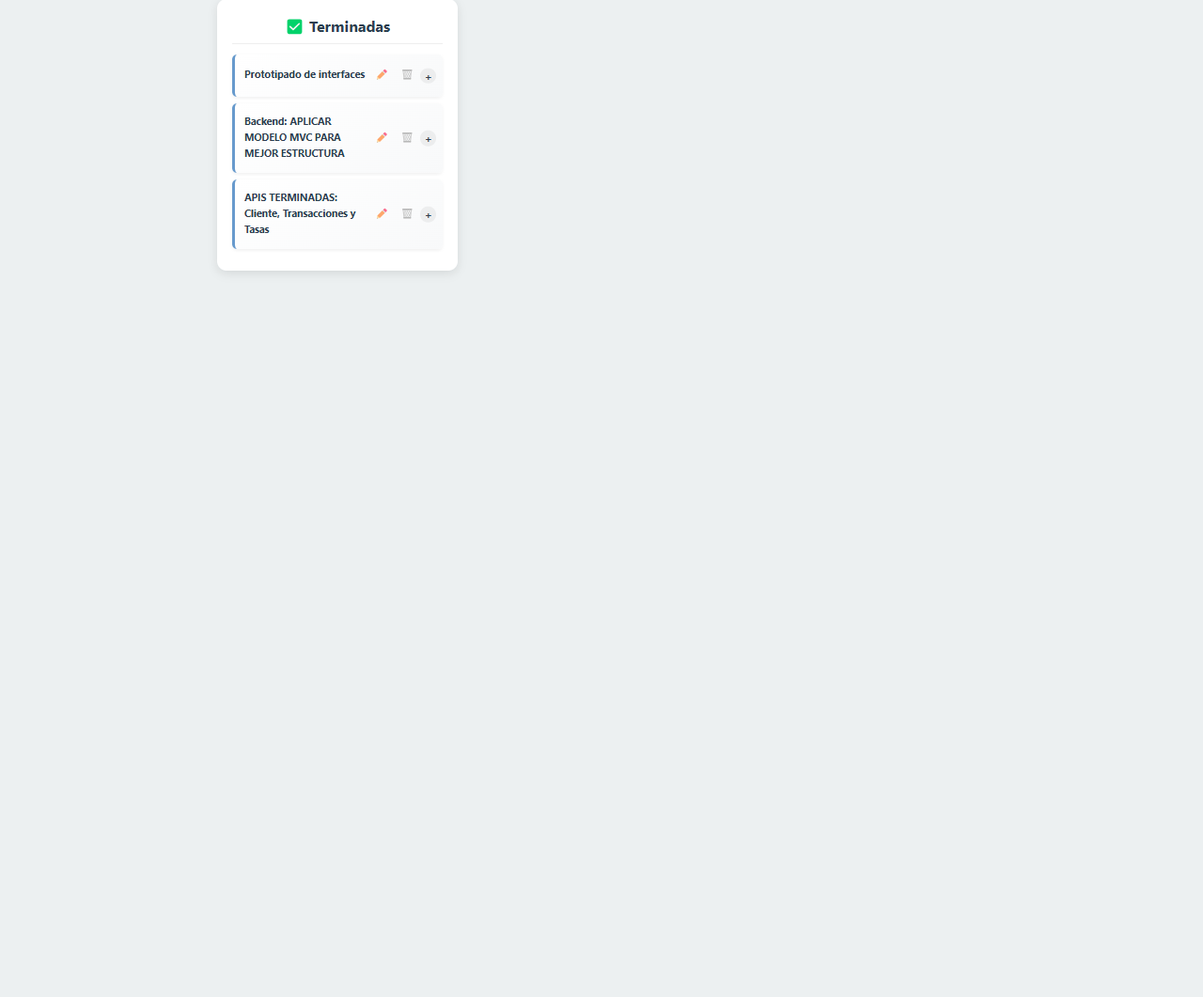
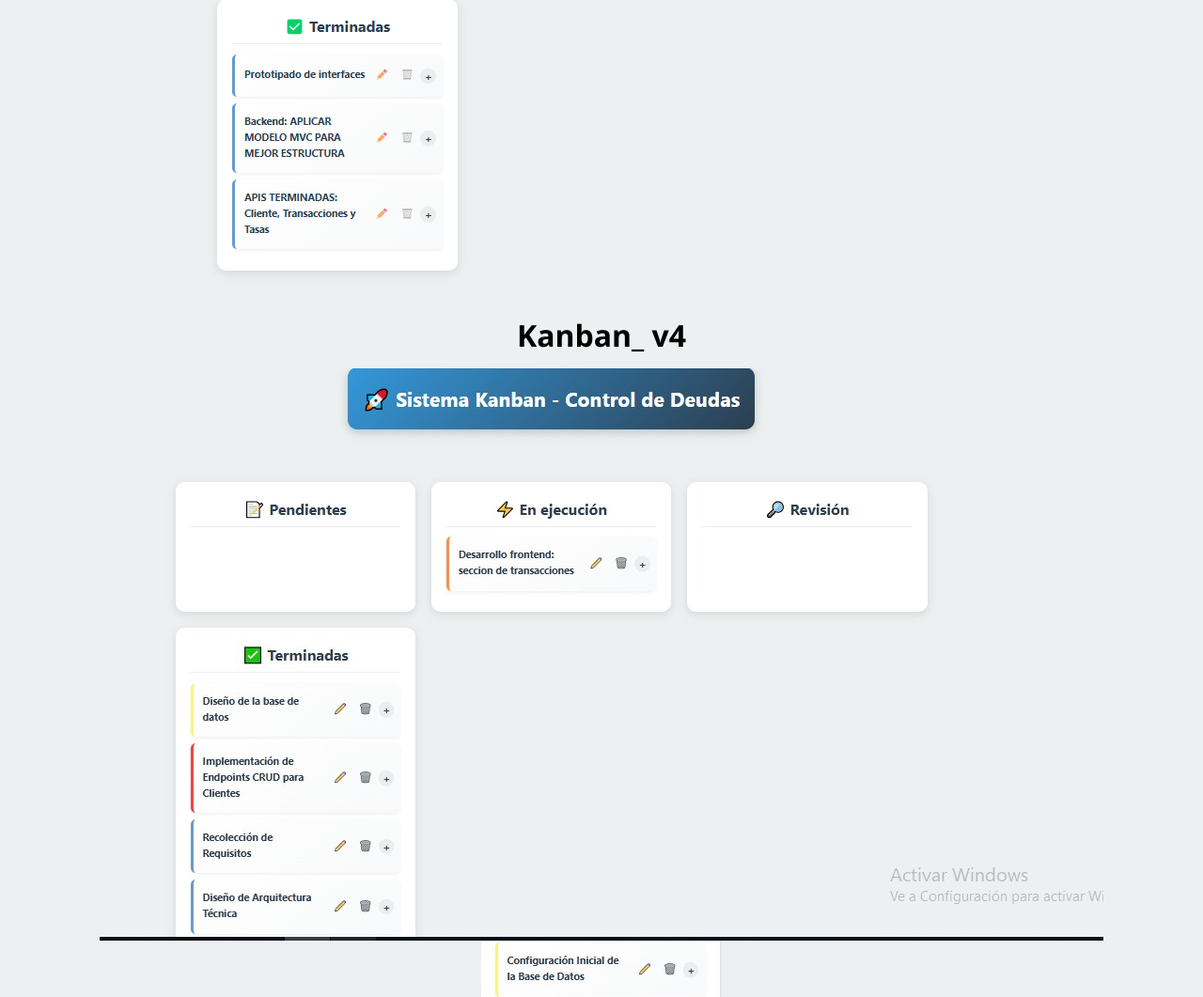
Before and after one commit to Mariatvasquez/tablero-kanban.github.io, a plain HTML site: page index.html in a window 1280 px wide. Shown: the part 2731-3792 px from the top of the page at 94% size. Before the commit the page ends 3062 px from the top, so only its background shows below. Drawn offline with Linux system fonts and the light colour scheme.

Commit message:
Add files via upload

```diff
--- a/index.html
+++ b/index.html
@@ -102,6 +102,11 @@
       <h1 class="title_kanban">Kanban_ v3</h1>
       <img class="img_kanban" src="img/kanban_v3.png" />
     </div>
+     <div class="kanban_container">
+      <h1 class="title_kanban">Kanban_ v4</h1>
+      <img class="img_kanban" src="img/kanban_v4.jpg" />
+       <img class="img_kanban" src="img/kanban_v4_1.jpg" />
+    </div>
 
     <script src="app.js"></script>
   </body>
```
Also changed, not shown: img/kanban_v4.jpg (added), img/kanban_v4.png (added), img/kanban_v4_1.jpg (added).
